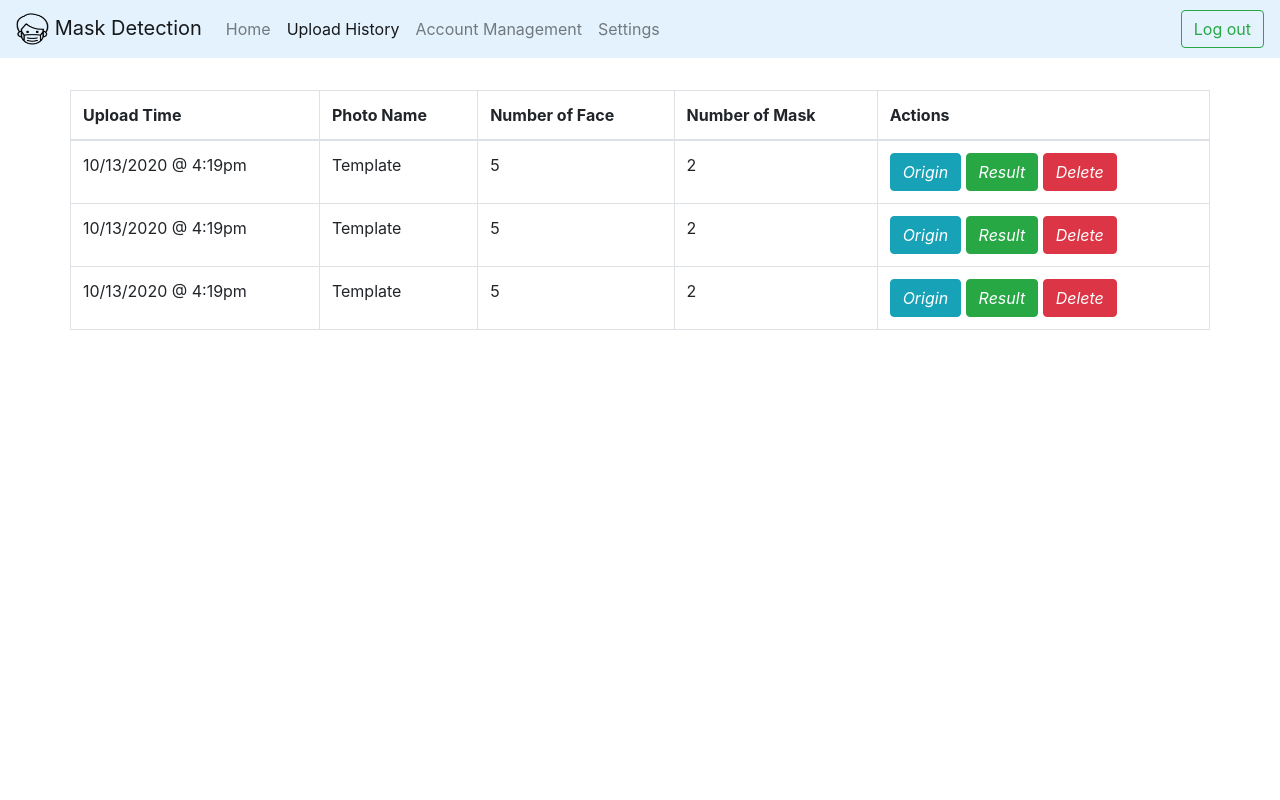
After one commit to 0xm4n/mask_detection, a Flask app: page /upload_history in a window 1280 px wide. The commit adds this page. Run offline with Flask 2, Linux system fonts and the light colour scheme; some libraries are stand-ins or nearby versions.

Commit message:
add stylesheet

```diff
--- a/back-end/app/__init__.py
+++ b/back-end/app/__init__.py
@@ -16,9 +16,9 @@ def create_app():
     db.init_app(app)
 
     # Register all blueprints
-    from .handlers import oauth
+    from .handlers import oauth, admin, detection
     app.register_blueprint(oauth.bp, url_prefix='/oauth')
-    # app.register_blueprint(session.bp, url_prefix='/session')
-    # app.register_blueprint(account.bp, url_prefix='/account')
+    app.register_blueprint(admin.bp, url_prefix='/admin')
+    app.register_blueprint(detection.bp, url_prefix='')
 
     return app
--- /dev/null
+++ b/back-end/app/handlers/detection.py
@@ -0,0 +1,20 @@
+from flask import Blueprint, render_template
+from flask import request, flash, redirect, url_for
+from flask_login import login_required, logout_user
+
+from ..models import db
+from ..models.user import User
+from .forms.login import LoginForm
+from .forms.recover import SearchAccountForm, ResetPasswordForm
+
+bp = Blueprint('detection', __name__, template_folder='../templates')
+
+
+@bp.route('/home')
+def home():
+    return render_template('home.html')
+
+
+@bp.route('/upload_history')
+def upload_history():
+    return render_template('history.html')
--- /dev/null
+++ b/back-end/app/templates/history.html
@@ -0,0 +1,93 @@
+{% extends 'navbar.html' %}
+
+{% set active_page = 'history' %}
+{% block style %}
+<style>
+    .container {
+        padding: 2rem 0rem;
+    }
+
+    h4 {
+        margin: 2rem 0rem 1rem;
+    }
+
+    .table-image td {
+        vertical-align: middle;
+    }
+
+    .table-image th {
+        vertical-align: middle;
+    }
+    h1 {
+        margin: 15px 0 5px 30px;
+    font-size: 24px;
+    font-weight: 300;
+    letter-spacing: -.5px;
+}
+</style>
+{% endblock %}
+
+{% block content %}
+<div>
+<!--    <h1 class="form-header">-->
+<!--        Dectect history-->
+<!--    </h1>-->
+<!--    <hr>-->
+    <div class="container">
+        <div class="row">
+            <div class="col-12">
+                <table class="table table-bordered">
+                    <thead>
+                    <tr>
+                        <th scope="col">Upload Time</th>
+                        <th scope="col">Photo Name</th>
+                        <th scope="col">Number of Face</th>
+                        <th scope="col">Number of Mask</th>
+                        <th scope="col">Actions</th>
+                    </tr>
+                    </thead>
+                    <tbody>
+
+                    <tr>
+                        <td scope="row">10/13/2020 @ 4:19pm</td>
+                        <td>Template</td>
+                        <td>5</td>
+                        <td>2</td>
+                        <td>
+                            <button type="button" class="btn btn-info"><i class="far fa-eye">Origin</i></button>
+                            <button type="button" class="btn btn-success"><i class="fas fa-edit">Result</i></button>
+                            <button type="button" class="btn btn-danger"><i class="far fa-trash-alt">Delete</i></button>
+                        </td>
+                    </tr>
+                                        <tr>
+                        <td scope="row">10/13/2020 @ 4:19pm</td>
+                        <td>Template</td>
+                        <td>5</td>
+                        <td>2</td>
+                        <td>
+                            <button type="button" class="btn btn-info"><i class="far fa-eye">Origin</i></button>
+                            <button type="button" class="btn btn-success"><i class="fas fa-edit">Result</i></button>
+                            <button type="button" class="btn btn-danger"><i class="far fa-trash-alt">Delete</i></button>
+                        </td>
+                    </tr>
+                                        <tr>
+                        <td scope="row">10/13/2020 @ 4:19pm</td>
+                        <td>Template</td>
+                        <td>5</td>
+                        <td>2</td>
+                        <td>
+                            <button type="button" class="btn btn-info"><i class="far fa-eye">Origin</i></button>
+                            <button type="button" class="btn btn-success"><i class="fas fa-edit">Result</i></button>
+                            <button type="button" class="btn btn-danger"><i class="far fa-trash-alt">Delete</i></button>
+                        </td>
+                    </tr>
+
+
+
+                    </tbody>
+                </table>
+            </div>
+        </div>
+    </div>
+</div>
+{% endblock %}
--- a/back-end/app/templates/navbar.html
+++ b/back-end/app/templates/navbar.html
@@ -32,15 +32,15 @@
             <li class="nav-item">
                 <a class="nav-link"
                    {% if active_page=='home' %} style="color: rgba(0,0,0,.9)" {% endif %}
-                   href="{{ url_for('oauth.detection')}}"
+                   href="{{ url_for('detection.home')}}"
                 >
                     Home
                 </a>
             </li>
             <li class="nav-item">
                 <a class="nav-link"
-                   {% if active_page=='home' %} style="color: rgba(0,0,0,.9)" {% endif %}
-                   href="{{ url_for('oauth.detection')}}"
+                   {% if active_page=='history' %} style="color: rgba(0,0,0,.9)" {% endif %}
+                   href="{{ url_for('detection.upload_history')}}"
                 >
                     Upload History
                 </a>
@@ -48,7 +48,7 @@
             <li class="nav-item">
                 <a class="nav-link"
                    {% if active_page=='management' %} style="color: rgba(0,0,0,.9)" {% endif %}
-                   href="{{ url_for('oauth.add_account')}}"
+                   href="{{ url_for('admin.add_account')}}"
                 >
                     Account Management
                 </a>
@@ -65,9 +65,7 @@
             </li>
         </ul>
         <form class="form-inline my-2 my-lg-0">
-            <button class="btn btn-outline-success my-2 my-sm-0" type="submit">
-                Log out
-            </button>
+            <a href="{{ url_for('oauth.logout')}}" class="btn btn-outline-success my-2 my-sm-0">Log out</a>
         </form>
     </nav>
 
```
Also changed, not shown: back-end/app/handlers/admin.py (added, +15 -0 lines), back-end/app/handlers/oauth.py (+0 -10 lines), back-end/app/static/css/home.css (added, +60 -0 lines), back-end/app/static/css/login.css (added, +63 -0 lines), back-end/app/static/css/recover.css (added, +33 -0 lines), back-end/app/static/css/reset.css (added, +48 -0 lines), back-end/app/templates/home.html (+1 -62 lines), back-end/app/templates/login.html (+1 -66 lines), back-end/app/templates/recover.html (+1 -34 lines), back-end/app/templates/reset.html (+2 -44 lines).
